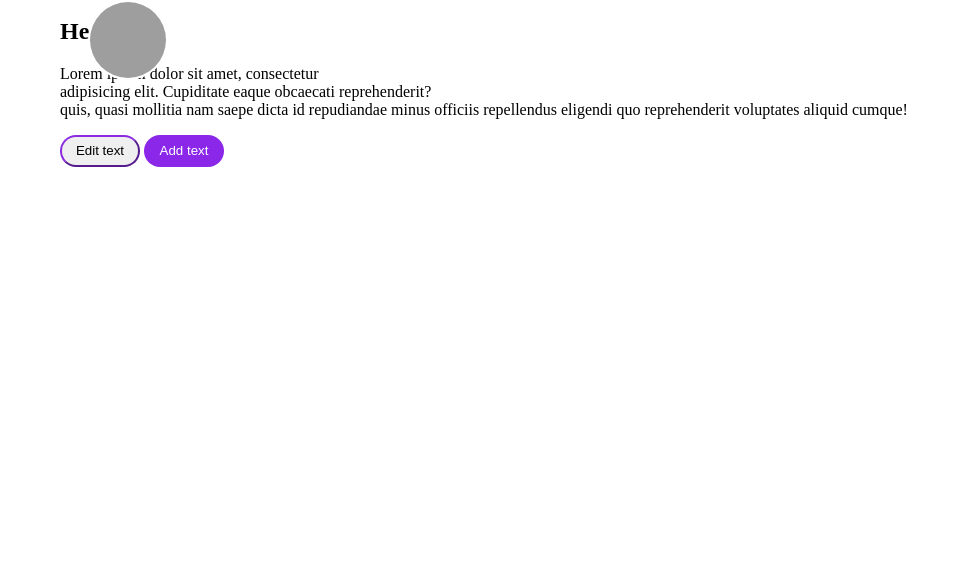
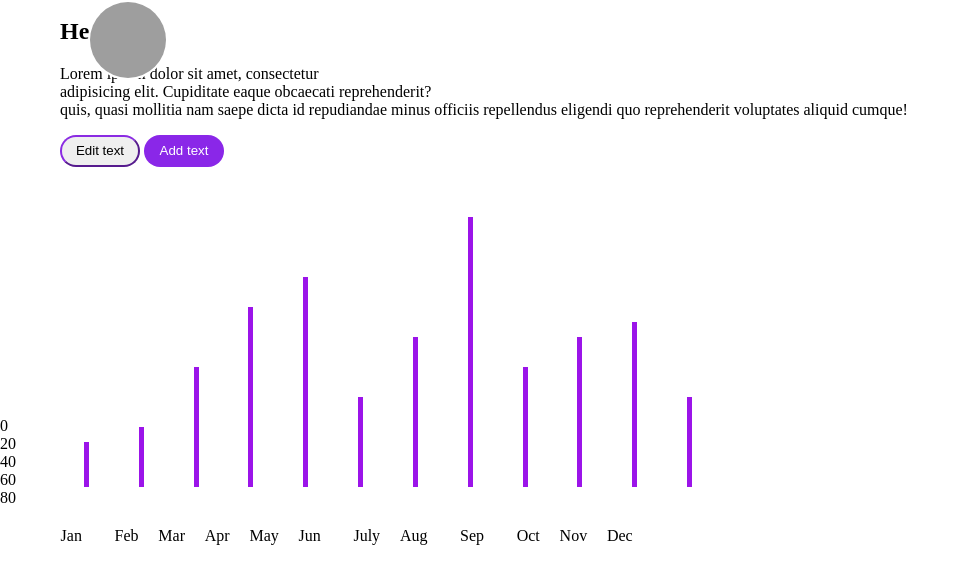
Before and after one commit to echia1992/htmlclass, a plain HTML site: page index.html in a window 1280 px wide. Shown: the part 200-784 px from the top of the page, without its empty margins (0-969 px from the left). Drawn offline with Linux system fonts and the light colour scheme; grey boxes are pictures that could not be loaded.

Commit message:
update on graph vertical

```diff
--- a/index.html
+++ b/index.html
@@ -29,6 +29,52 @@
                 </div>
             </div>
         </div>
+        <div class="bar-section">
+            <div class="bar-graph-container">
+                <div class="vertical-line-container">
+                  <div class="vertical-line" style="height: 10%;"></div>
+                  <div class="vertical-line-label" style="height: 10.6%;">0</div>
+                  <div class="vertical-line" style="height: 80%;"></div>
+                  <div class="vertical-line-label">20</div>
+                  <div class="vertical-line" style="height: 40%;"></div>
+                  <div class="vertical-line-label">40</div>
+                  <div class="vertical-line" style="height: 60%;"></div>
+                  <div class="vertical-line-label">60</div>
+                  <div class="vertical-line" style="height: 80%;"></div>
+                  <div class="vertical-line-label">80</div>
+                </div>
+                <div class="bar-graph">
+                  <div class="bar" style="height: 15%;" title="January"></div>
+                  <div class="bar" style="height: 20%;" title="February"></div>
+                  <div class="bar" style="height: 40%;" title="March"></div>
+                  <div class="bar" style="height: 60%;" title="April"></div>
+                  <div class="bar" style="height: 70%;" title="May"></div>
+                  <div class="bar" style="height: 30%;" title="June"></div>
+                  <div class="bar" style="height: 50%;" title="July"></div>
+                  <div class="bar" style="height: 90%;" title="August"></div>
+                  <div class="bar" style="height: 40%;" title="September"></div>
+                  <div class="bar" style="height: 50%;" title="October"></div>
+                  <div class="bar" style="height: 55%;" title="Nov"></div>
+                  <div class="bar" style="height: 30%;" title="December"></div>
+
+                </div>
+              </div>
+              <div class="bar-labels">
+                <span class="bar-label" style="left: 4.5%;">Jan</span>
+                <span class="bar-label" style="left: 6.5%;">Feb</span>
+                <span class="bar-label" style="left: 7.5%;">Mar</span>
+                <span class="bar-label" style="left: 8.5%;">Apr</span>
+                <span class="bar-label" style="left: 9.5%;">May</span>
+                <span class="bar-label" style="left: 10.5%;">Jun</span>
+                <span class="bar-label" style="left: 12.5%;">July</span>
+                <span class="bar-label" style="left: 13.5%;">Aug</span>
+                <span class="bar-label" style="left: 15.5%;">Sep</span>
+                <span class="bar-label" style="left: 17.5%;">Oct</span>
+                <span class="bar-label" style="left: 18.5%;">Nov</span>
+                <span class="bar-label" style="left: 19.5%;">Dec</span>
+
+              </div>
+        </d>
     </main>
 </body>
 </html>
--- a/style.css
+++ b/style.css
@@ -79,3 +79,30 @@ body {
     background-color: rgb(186, 130, 237);
 
 }
+.bar-graph-container {
+    display: flex;
+    align-items: flex-end;
+    margin-bottom: 20px;
+  }
+.bar-graph {
+    margin-left: 3rem;
+    display: flex;
+    justify-content: space-between;
+    align-items: flex-end;
+    width: 38rem;
+    height: 300px;
+    border: 1px thin #bf13ce;
+    padding: 20px;
+  }
+  .bar {
+    width: 5px;
+    background-color: #9b14e9;
+    transition: height 0.5s ease;
+  }
+  .bar-label {
+    margin-left: 3px;
+    margin-top: 5px;
+    text-align: flex-end;
+    position: relative;
+
+  }
```
